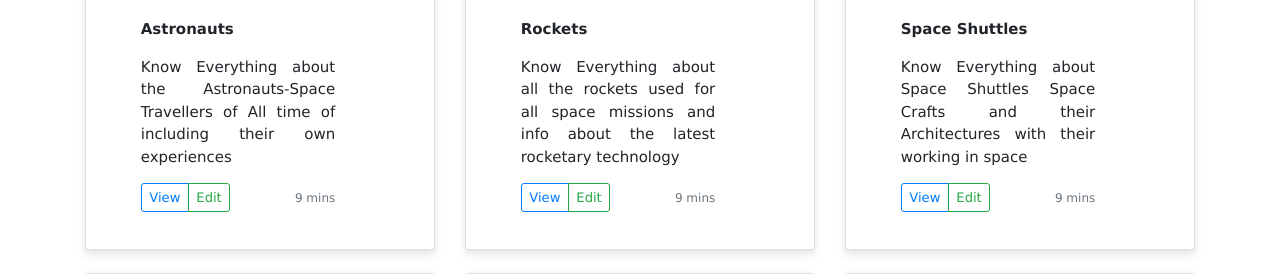
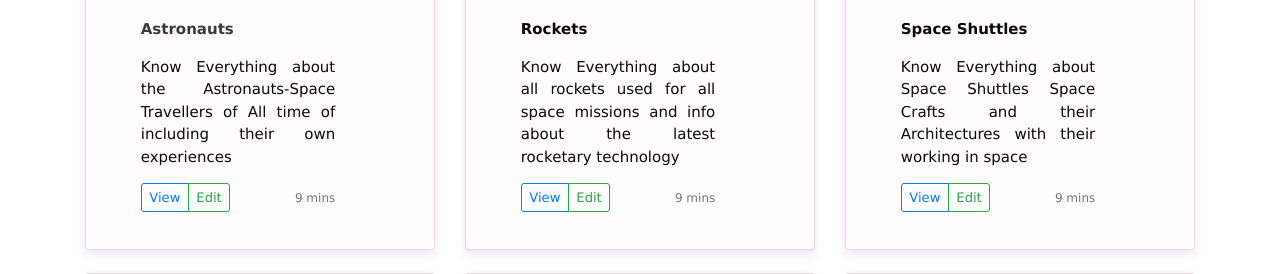
Before and after one commit to harshitachhangani/Website_using_Django, a Django app: page / in a window 1280 px wide. Shown: the part 755-1029 px from the top of the page. Run offline with Django 3.2, Linux system fonts and the light colour scheme; some libraries are stand-ins or nearby versions.

Commit message:
minor changes

```diff
--- a/Hello/settings.py
+++ b/Hello/settings.py
@@ -20,7 +20,8 @@ BASE_DIR = Path(__file__).resolve().parent.parent
 # Quick-start development settings - unsuitable for production
 # See https://docs.djangoproject.com/en/3.2/howto/deployment/checklist/
 
-
+# SECURITY WARNING: keep the secret key used in production secret!
+SECRET_KEY = 'django-insecure-kb4dzmtphe_6b%ss9ref7#1m+_=n@wzu*4^hlxpm6ifc_bnnj^'
 # SECURITY WARNING: don't run with debug turned on in production!
 DEBUG = True
 
--- a/static/expStyles.css
+++ b/static/expStyles.css
@@ -29,7 +29,7 @@
 
   .cardi-text{
 
-    color: rgb(238, 173, 200);
+    color: rgb(240, 202, 217);
     font-weight: 300;
     position: absolute;
     left: 20px;
--- a/static/style.css
+++ b/static/style.css
@@ -1,14 +1,19 @@
 .card {
     border-radius: 4px;
-    background: #fff;
-    box-shadow: 0 6px 10px rgba(0, 0, 0, .08), 0 0 6px rgba(0, 0, 0, .05);
+    background: rgb(255, 253, 253);
+
+    box-shadow: 0 6px 10px rgba(112, 29, 219, 0.08), 0 0 6px rgba(0, 0, 0, .05);
     transition: .3s transform cubic-bezier(.155, 1.105, .295, 1.12), .3s box-shadow, .3s -webkit-transform cubic-bezier(.155, 1.105, .295, 1.12);
     padding: 14px 80px 18px 36px;
     cursor: pointer;
     text-align: justify;
   }
+.card-text {
+  color: rgb(9, 9, 10);
+}
 
   .card:hover {
+
     transform: scale(1.05);
     box-shadow: 0 10px 20px rgba(0, 0, 0, .12), 0 4px 8px rgba(0, 0, 0, .06);
   }
--- a/templates/base.html
+++ b/templates/base.html
@@ -58,11 +58,13 @@
 
       </ul>
       <form class="form-inline my-2 my-lg-0">
-        <input class="form-control mr-sm-2" type="search" placeholder="Search" aria-label="Search">
-        <button class="btn btn-outline-success my-2 my-sm-0" type="submit">Search</button>
+        <input class="form-control mr-sm-2" type="text" id="search" placeholder="Search" aria-label="Search">
+        <button class="btn btn-outline-success my-2 my-sm-0" onClick="search(id)" id="button" type="submit">Search</button>
       </form>
     </div>
   </nav>
+
+
 
 
   {% if messages %}
--- a/templates/contact.html
+++ b/templates/contact.html
@@ -47,15 +47,15 @@
     {% csrf_token %}
     <div class="form-group">
       <label for="name">Name</label>
-      <input type="text" class="form-control" id="name" name="name" placeholder="Enter Your Name">
+      <input type="text" class="form-control" id="name" name="name" placeholder="Enter Your Name" autocomplete="off">
     </div>
     <div class="form-group">
       <label for="email">Email Address</label>
-      <input type="email" class="form-control" id="email" name="email" placeholder="Enter Your Email">
+      <input type="email" class="form-control" id="email" name="email" placeholder="Enter Your Email" autocomplete="off">
     </div>
     <div class="form-group">
       <label for="mobno">Mobile No.</label>
-      <input type="mobno" class="form-control" id="mobno" name="mobno" placeholder="Enter Your Mobile No.">
+      <input type="mobno" class="form-control" id="mobno" name="mobno" placeholder="Enter Your Mobile No." autocomplete="off">
     </div>
     <div class="form-group">
       <label for="desc">Tell me what you want to contact for...?</label>
--- a/templates/explore.html
+++ b/templates/explore.html
@@ -151,5 +151,7 @@
 
 </div>
 <br><br><br>
+
+
 </body>
 {% endblock body %}
--- a/templates/index.html
+++ b/templates/index.html
@@ -18,7 +18,7 @@
         </ol>
         <div class="carousel-inner">
           <div class="carousel-item active">
-            <img class="d-block w-100" src="https://source.unsplash.com/yZygONrUBe8/600x200" alt="First slide">
+            <img class="d-block w-100" src="https://source.unsplash.com/0o_GEzyargo/600x200" alt="First slide">
             <div class="carousel-caption d-none d-md-block">
               <h5>Welcome to Space Exploration</h5>
               <p>#Fun in Space</p>
@@ -57,11 +57,11 @@
 <div class="container my-4">
   <div class="row">
     <div class="col-md-4">
-      <div class="card mb-4 box-shadow">
+      <div class="card mb-4 box-shadow ">
         <img class="d-block w-100" src="https://source.unsplash.com/kvHhSroTNPY/1200x900" alt="...">
         <div class="card-body">
-          <p class="card-text"><b>Astronauts</b></p>
-          <p class="card-text">Know Everything about the Astronauts-Space Travellers of All time of including their own experiences</p>
+          <p class="card-text text-dark" ><b>Astronauts</b></p>
+          <p class="card-text" >Know Everything about the Astronauts-Space Travellers of All time of including their own experiences</p>
           <div class="d-flex justify-content-between align-items-center">
             <div class="btn-group">
               <button type="button" class="btn btn-sm btn-outline-primary">View</button>
@@ -74,11 +74,11 @@
     </div>
 
     <div class="col-md-4">
-      <div class="card mb-4 box-shadow">
+      <div class="card mb-4 box-shadow ">
         <img class="d-block w-100" src="https://source.unsplash.com/dCgbRAQmTQA/1200x900" alt="...">
         <div class="card-body">
-          <p class="card-text"><b>Rockets</b></p>
-          <p class="card-text">Know Everything about all the rockets used for all space missions and info about the latest rocketary technology </p>
+          <p class="card-text" ><b>Rockets</b></p>
+          <p class="card-text" >Know Everything about all rockets used for all space missions and info about the latest rocketary technology </p>
           <div class="d-flex justify-content-between align-items-center">
             <div class="btn-group">
               <button type="button" class="btn btn-sm btn-outline-primary">View</button>
@@ -90,11 +90,11 @@
       </div>
     </div>
     <div class="col-md-4">
-      <div class="card mb-4 box-shadow">
+      <div class="card mb-4 box-shadow ">
         <img class="d-block w-100" src="https://source.unsplash.com/xJ1RlmD_hHU/1200x900" alt="...">
         <div class="card-body">
-          <p class="card-text"><b>Space Shuttles</b></p>
-          <p class="card-text">Know Everything about Space Shuttles Space Crafts and their Architectures with their working in space</p>
+          <p class="card-text" ><b>Space Shuttles</b></p>
+          <p class="card-text" >Know Everything about Space Shuttles Space Crafts and their Architectures with their working in space</p>
           <div class="d-flex justify-content-between align-items-center">
             <div class="btn-group">
               <button type="button" class="btn btn-sm btn-outline-primary">View</button>
@@ -107,7 +107,7 @@
     </div>
 
     <div class="col-md-4">
-      <div class="card mb-4 box-shadow">
+      <div class="card mb-4 box-shadow ">
         <img class="d-block w-100" src="https://source.unsplash.com/5_Z3YVosrCw/1200x900" alt="...">
         <div class="card-body">
           <p class="card-text"><b>Satellites</b></p>
@@ -123,7 +123,7 @@
       </div>
     </div>
     <div class="col-md-4">
-      <div class="card mb-4 box-shadow">
+      <div class="card mb-4 box-shadow ">
         <img class="d-block w-100" src="https://source.unsplash.com/Wj1D-qiOseE/1200x900" alt="...">
         <div class="card-body">
           <p class="card-text"><b>Communication</b></p>
```
Also changed, not shown: static/new.js (line endings or trailing spaces).
